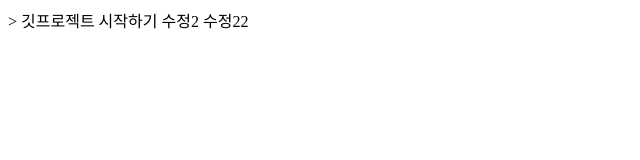
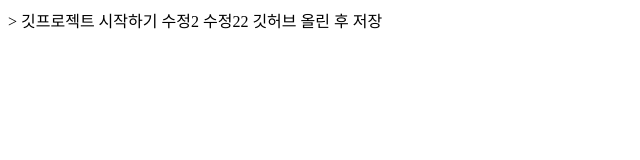
Before and after one commit to boyoung114/myapp, a plain HTML site: page index.html in a window 1280 px wide. Shown: the whole page, without its empty margins (0-640 px from the left). Drawn offline with Linux system fonts and the light colour scheme.

Commit message:
index.html 수정

```diff
--- a/index.html
+++ b/index.html
@@ -9,5 +9,6 @@
        깃프로젝트 시작하기
        수정2
        수정22
+       깃허브 올린 후 저장
     </body>
 </html>
```
